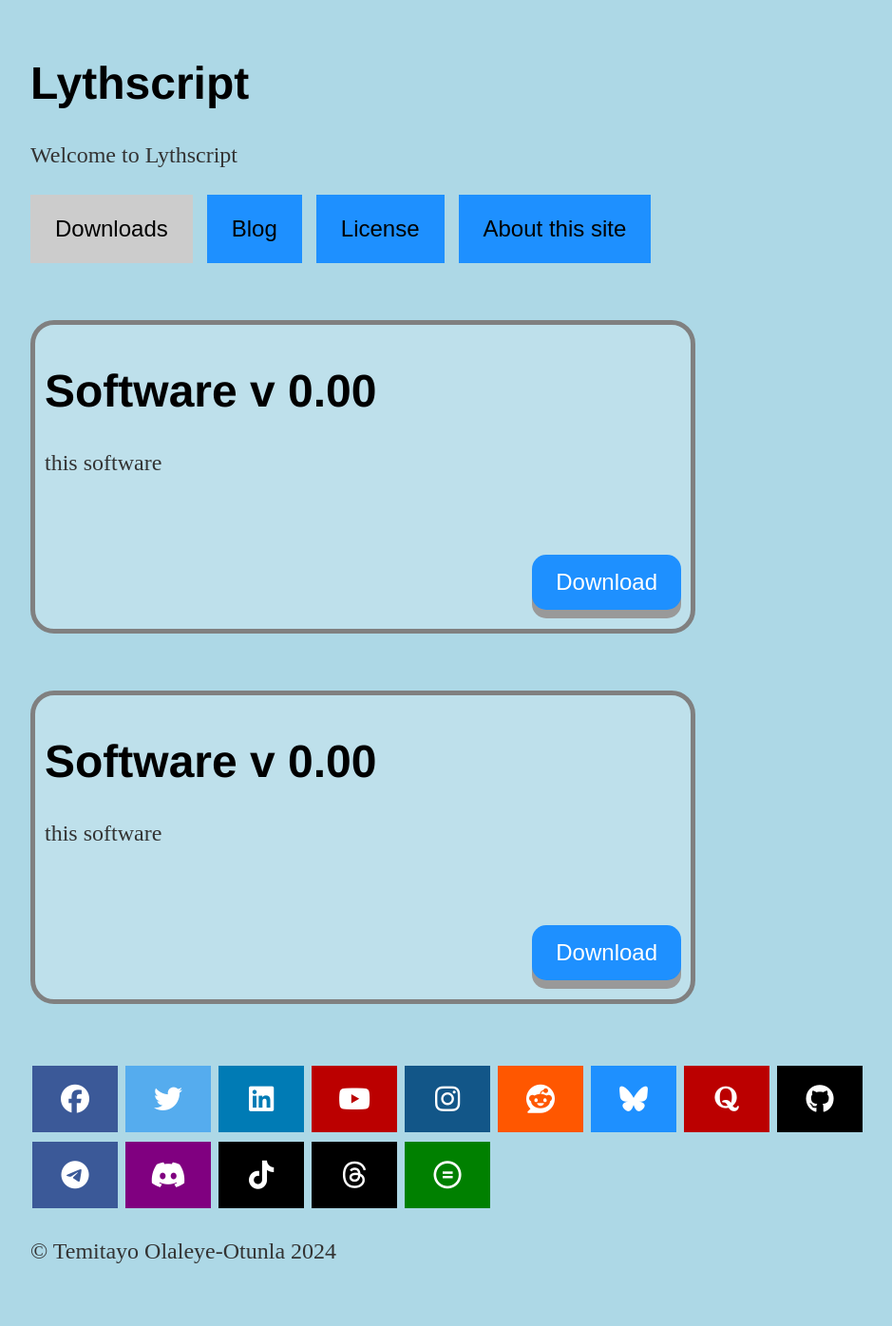
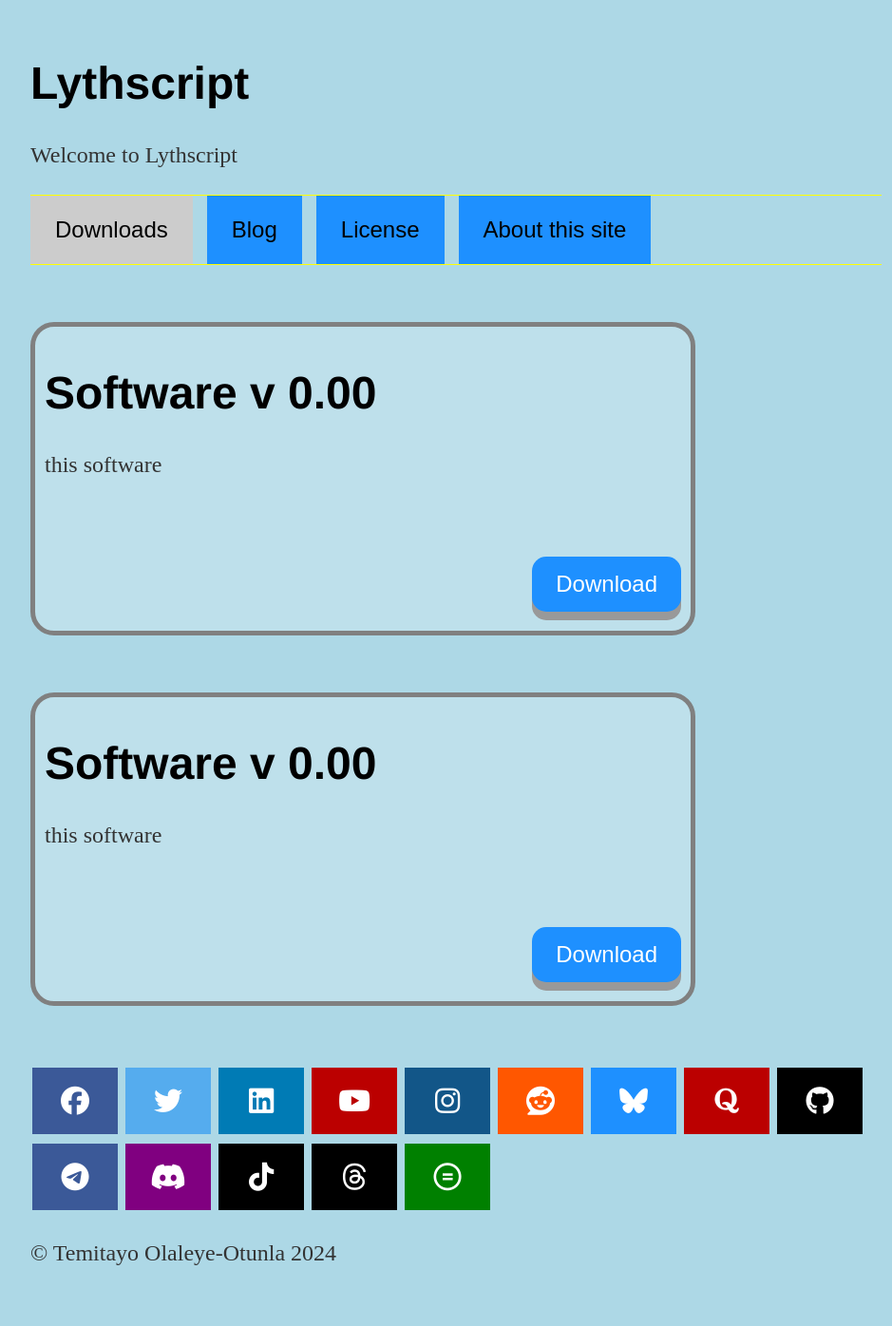
Before and after one commit to lythwind/lythwind.github.io, a Jekyll site: the page built from index.html, in a window 1280 px wide. Shown: the whole page at 95% size, without its empty margins (160-1099 px from the left). Built offline with Jekyll 4.4.1, drawn with Linux system fonts in a browser that asks for light colours; nearby versions of some CDN libraries.

Commit message:
Update main.css

```diff
--- a/css/main.css
+++ b/css/main.css
@@ -155,6 +155,8 @@ button:active {
   border: none;
   background-color: transparent;
   margin-bottom: 60px;
+  border-bottom: 1px solid yellow;
+  border-top: 1px solid yellow;
 }
 .tab button {
   background-color: DodgerBlue;
```
